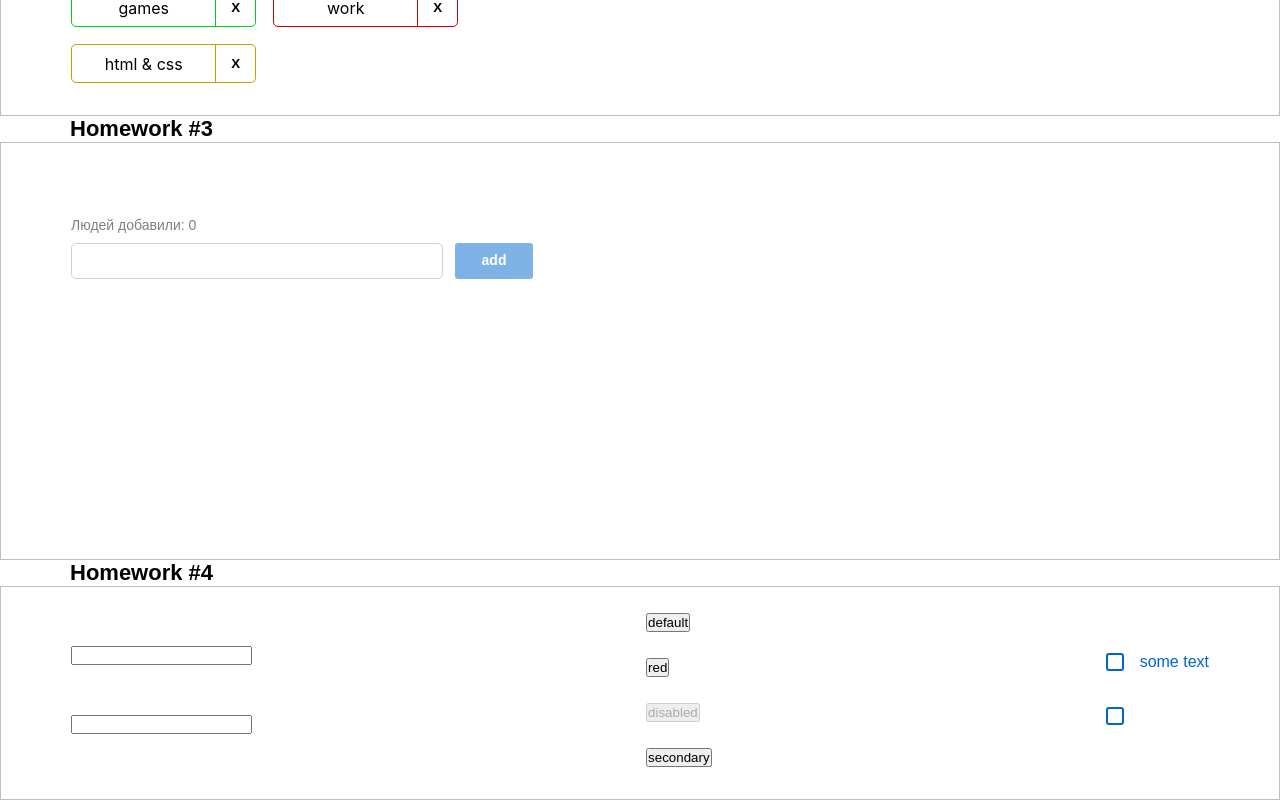
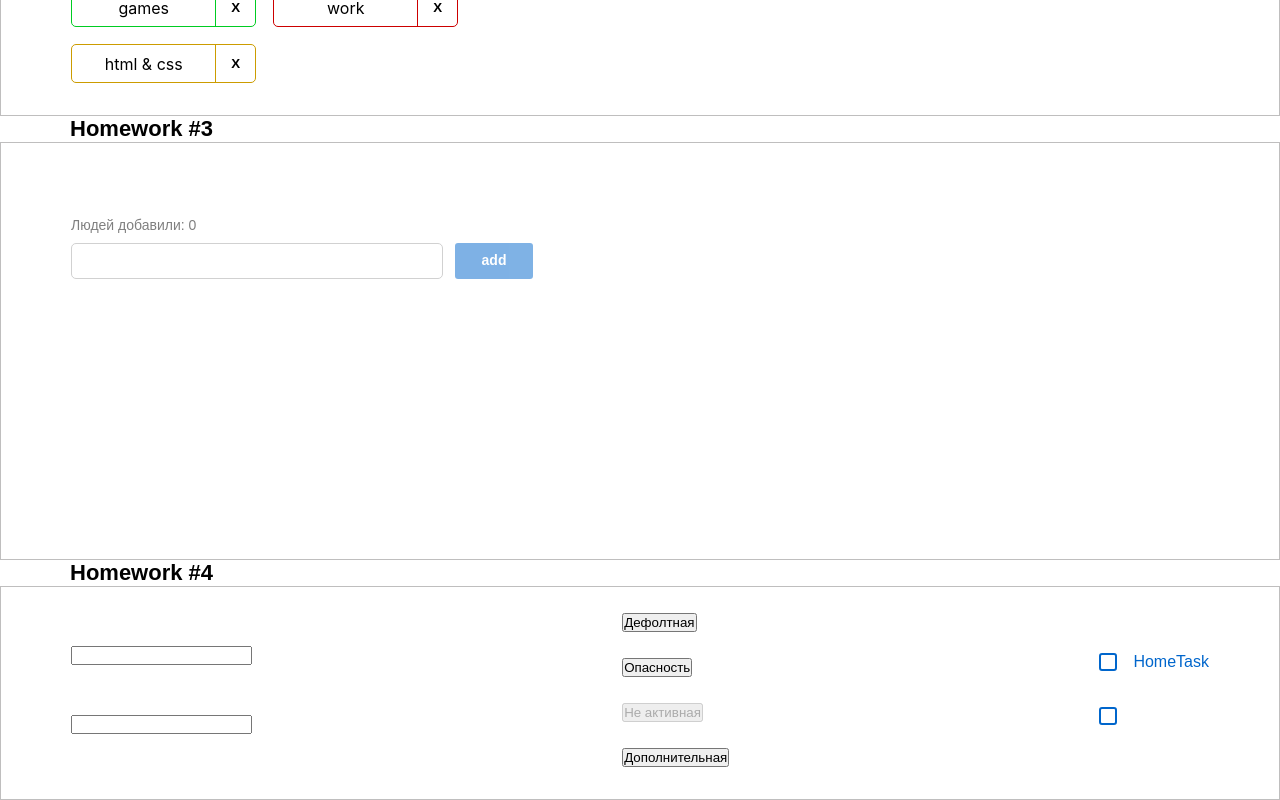
Before and after one commit to kdrenata/homework2-front-main, a React (Create React App) app: page /#/pre-junior in a window 1280 px wide. Shown: the part 813-1613 px from the top of the page. Built offline with nearby package versions, Linux system fonts and the light colour scheme.

Commit message:
HW4 fixed

```diff
--- a/src/s2-homeworks/hw04/Stand.tsx
+++ b/src/s2-homeworks/hw04/Stand.tsx
@@ -47,12 +47,12 @@ const Stand = () => {
             <div className={s.buttons}>
                 <div>
                     <SuperButton id={'hw4-super-button-default'}>
-                        default
+                        Дефолтная
                     </SuperButton>
                 </div>
                 <div>
                     <SuperButton id={'hw4-super-button-red'} xType={'red'}>
-                        red
+                        Опасность
                     </SuperButton>
                 </div>
                 <div>
@@ -61,7 +61,7 @@ const Stand = () => {
                         xType={'red'}
                         disabled
                     >
-                        disabled
+                        Не активная
                     </SuperButton>
                 </div>
                 <div>
@@ -69,7 +69,7 @@ const Stand = () => {
                         id={'hw4-super-button-secondary'}
                         xType={'secondary'}
                     >
-                        secondary
+                        Дополнительная
                     </SuperButton>
                 </div>
             </div>
@@ -81,7 +81,7 @@ const Stand = () => {
                         checked={stateForAllCheckboxes}
                         onChangeChecked={onCheckboxChange}
                     >
-                        some text
+                        HomeTask
                     </SuperCheckbox>
                 </div>
                 {/*совместим со старым кодом:*/}
--- a/src/s2-homeworks/hw04/common/c1-SuperInputText/SuperInputText.module.css
+++ b/src/s2-homeworks/hw04/common/c1-SuperInputText/SuperInputText.module.css
@@ -1,5 +1,4 @@
 .input:focus {
-    outline: none;
 }
 
 .input {
--- a/src/s2-homeworks/hw04/common/c2-SuperButton/SuperButton.tsx
+++ b/src/s2-homeworks/hw04/common/c2-SuperButton/SuperButton.tsx
@@ -6,7 +6,7 @@ type DefaultButtonPropsType = DetailedHTMLProps<ButtonHTMLAttributes<HTMLButtonE
     HTMLButtonElement>
 
 type SuperButtonPropsType = DefaultButtonPropsType & {
-    xType?: 'default' | 'red' | 'secondary' | undefined;
+    xType?: 'default' | 'red' | 'secondary' | ''
 }
 
 const SuperButton: React.FC<SuperButtonPropsType> = (
@@ -17,10 +17,10 @@ const SuperButton: React.FC<SuperButtonPropsType> = (
         ...restProps // все остальные пропсы попадут в объект restProps, там же будет children
     }
 ) => {
-    const finalClassName = `${s.button}
-        ${disabled ? s.disabled : ''}
-        ${xType === 'red' ? s.red : xType === 'secondary' ? s.secondary : s.default}
-        ${className || ''}`
+    const finalClassName = `${s.button} ${disabled
+        ? s.disabled : ''} ${xType === 'red'
+        ? s.red : xType === 'secondary'
+            ? s.secondary : s.default}${className || ''}`
         .trim();
     // const finalClassName = s.button
     //     // + (disabled
```
